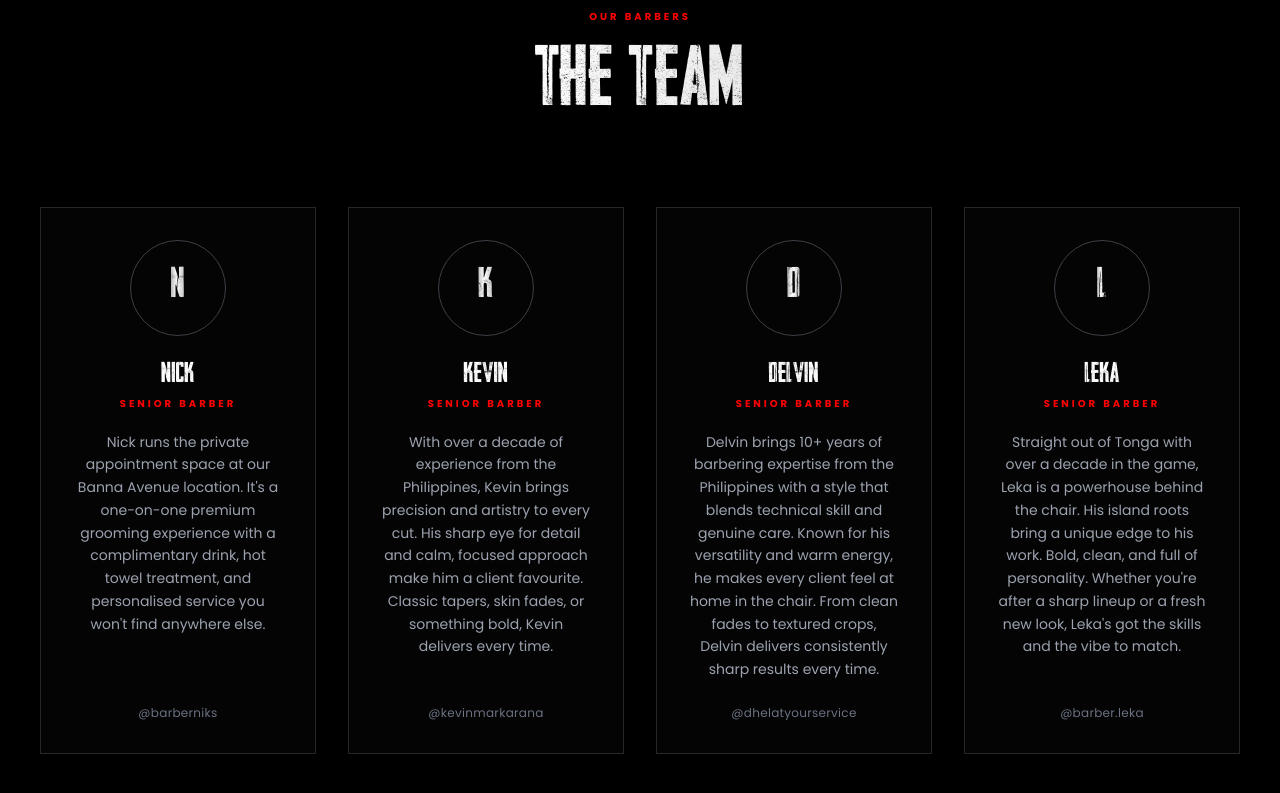
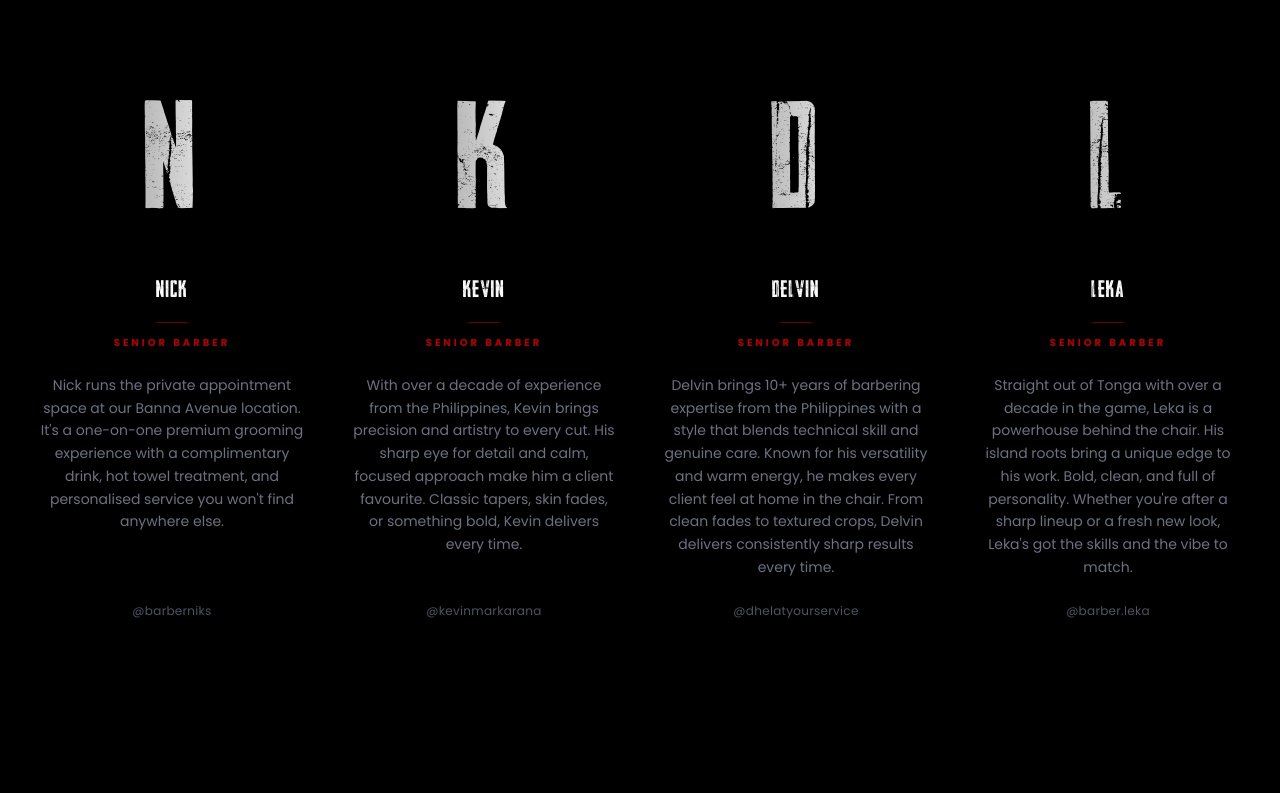
Before and after one commit to pannocotta/modernmancave-v2, a Next.js app: page /team in a window 1280 px wide. Shown: the part 1161-1954 px from the top of the page. Built offline with nearby package versions, Linux system fonts and the light colour scheme.

Commit message:
feat: premium team cards + smaller Tristan bio text
Team cards: removed bordered boxes, oversized metallic gradient initials
with hover glow, red accent divider, more whitespace between cards.
Tristan bio: reduced from text-base/lg to text-sm/base for better balance.

```diff
--- a/app/team/page.tsx
+++ b/app/team/page.tsx
@@ -49,7 +49,7 @@ export default function TeamPage() {
               </h1>
               <p className="text-xl md:text-2xl text-gray-300 mb-8">Owner &amp; Master Barber</p>
 
-              <div className="space-y-5 text-gray-400 leading-relaxed text-base md:text-lg">
+              <div className="space-y-4 text-gray-400 leading-relaxed text-sm md:text-base">
                 <p>
                   I got into barbering in an unusual way. In 2015, I was teaching myself to cut hair at a women&apos;s salon in Griffith. Being a young guy in that space raised a few eyebrows, but I loved it, learned fast, and slowly proved I knew my stuff.
                 </p>
@@ -73,24 +73,32 @@ export default function TeamPage() {
             <h2 className="font-headliner text-5xl md:text-7xl gradient-heading">THE TEAM</h2>
           </div>
 
-          <StaggerContainer className="grid md:grid-cols-2 lg:grid-cols-4 gap-6 md:gap-8">
+          <StaggerContainer className="grid md:grid-cols-2 lg:grid-cols-4 gap-10 md:gap-12">
             {TEAM.map((member) => (
               <StaggerItem key={member.name}>
-                <div className="border border-zinc-800 bg-zinc-950/50 p-8 text-center hover:border-brand-red/30 transition-all duration-300 h-full flex flex-col">
-                  {/* Initial avatar */}
-                  <div className="w-24 h-24 mx-auto mb-6 rounded-full border border-zinc-700 flex items-center justify-center">
-                    <span className="text-4xl font-headliner gradient-heading">{member.initial}</span>
+                <div className="text-center group h-full flex flex-col">
+                  {/* Oversized initial with glow */}
+                  <div className="relative mb-8">
+                    <div className="text-8xl md:text-9xl font-headliner gradient-heading leading-none select-none" style={{ animationDuration: '8s' }}>
+                      {member.initial}
+                    </div>
+                    <div className="absolute inset-0 bg-brand-red/5 blur-3xl rounded-full opacity-0 group-hover:opacity-100 transition-opacity duration-500" />
                   </div>
 
-                  <h3 className="text-2xl font-headliner text-white mb-1">{member.name}</h3>
-                  <p className="text-brand-red text-[10px] font-bold tracking-[0.3em] uppercase mb-5">{member.title}</p>
-                  <p className="text-gray-400 text-sm leading-relaxed mb-6 flex-1">{member.bio}</p>
+                  {/* Name + title */}
+                  <h3 className="text-xl font-headliner text-white tracking-wider mb-1">{member.name}</h3>
+                  <div className="w-8 h-px bg-brand-red/40 mx-auto my-3" />
+                  <p className="text-brand-red/70 text-[10px] font-bold tracking-[0.3em] uppercase mb-6">{member.title}</p>
 
+                  {/* Bio */}
+                  <p className="text-gray-500 text-sm leading-relaxed mb-6 flex-1">{member.bio}</p>
+
+                  {/* Instagram */}
                   <a
                     href={member.instagram.url}
                     target="_blank"
                     rel="noopener noreferrer"
-                    className="text-gray-500 hover:text-brand-red text-xs tracking-wide transition-colors"
+                    className="text-gray-600 hover:text-brand-red text-xs tracking-wide transition-colors"
                   >
                     {member.instagram.handle}
                   </a>
```
